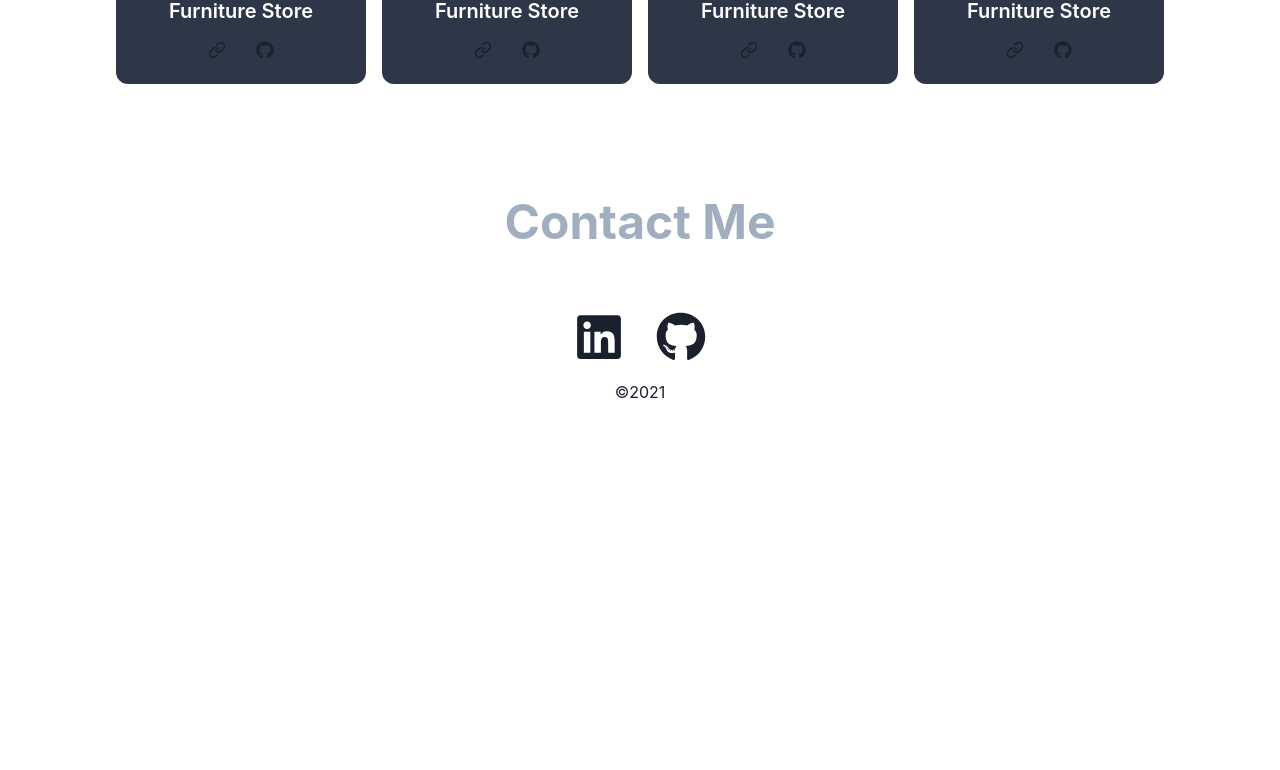
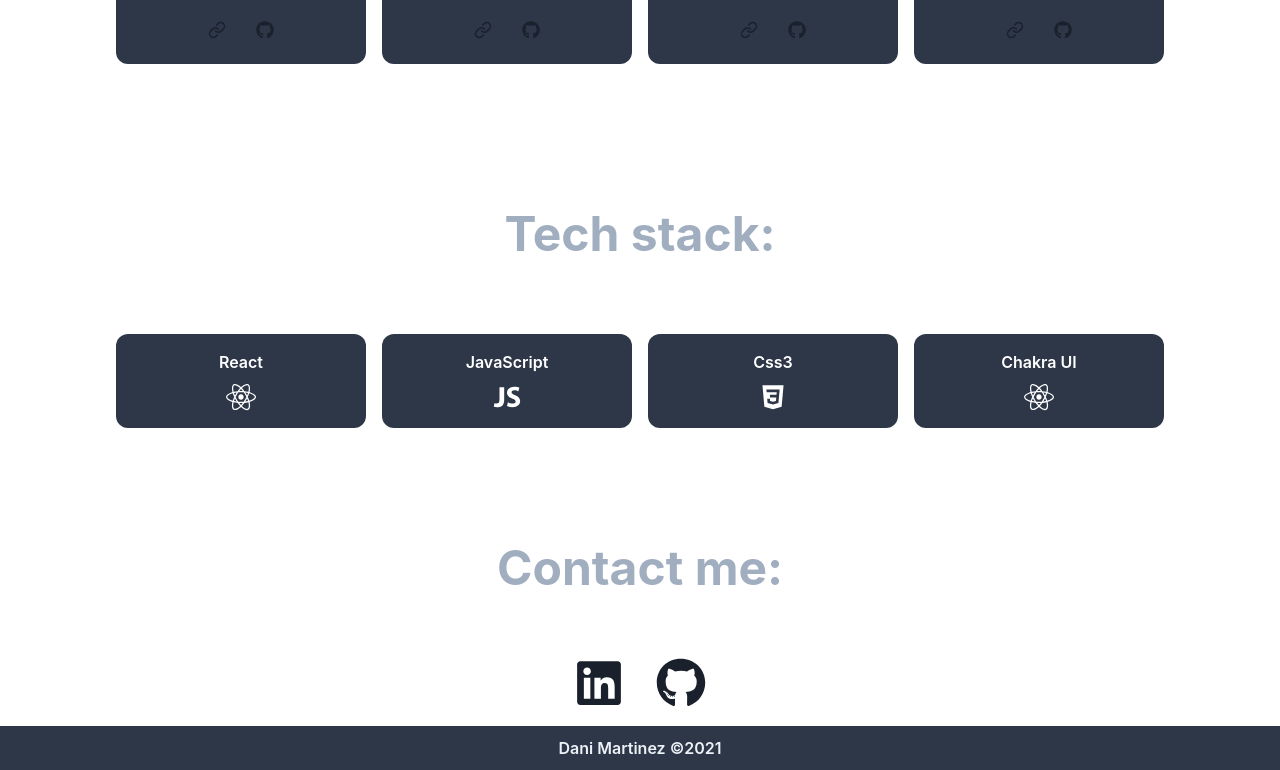
Before and after one commit to DanMartinez01/Portfolio-with-Chakra-IU, a React (Create React App) app: page / in a window 1280 px wide. Shown: the part 879-1649 px from the top of the page. Before the commit the page ends 1303 px from the top, so only its background shows below. Built offline with nearby package versions, Linux system fonts and the light colour scheme.

Commit message:
create TechStack component

```diff
--- a/src/App.js
+++ b/src/App.js
@@ -13,25 +13,27 @@ import { ColorModeSwitcher } from './ColorModeSwitcher';
 import { Header } from './components/Header';
 import { Profile } from './components/Profile';
 import { Social } from './components/Social';
+import { TechStack } from './components/TechStack';
 import { Footer } from './components/Footer';
 
 function App() {
   return (
     <ChakraProvider theme={theme}>
-      <VStack p={5}>
+      <VStack>
         <Flex w="100%">
           <Heading ml="8" size="md" fontWeight="semibold" color="cyan.400">Daniela Martinez</Heading>
           <Spacer />
-          <ColorModeSwitcher isRound="true" />
-          <IconButton icon={<FaGithub />} isRound="true"
+          <ColorModeSwitcher isRound="true" mr="4px" />
+          <IconButton icon={<FaGithub size="20px" />} isRound="true" mr="4px"
             onClick={() => window.open("https://github.com/DanMartinez01")} >
           </IconButton>
-          <IconButton icon={<FaLinkedin />} isRound="true"
+          <IconButton icon={<FaLinkedin size="20px" />} isRound="true" mr="4px"
             onClick={() => window.open("https://www.linkedin.com/in/daniela-mart%C3%ADnez-5935a9105/")}>
           </IconButton>
         </Flex>
         <Header />
         <Profile />
+        <TechStack />
         <Social />
         <Footer />
       </VStack>
--- a/src/components/Footer.js
+++ b/src/components/Footer.js
@@ -1,14 +1,14 @@
-import { HStack, Text, Divider } from "@chakra-ui/layout"
+import { HStack, Text } from "@chakra-ui/layout"
+// import { IconButton } from "@chakra-ui/react"
+// import { FaGithub, FaLinkedin } from "react-icons/fa"
 
 
 export const Footer = () => {
     return (
-        <HStack>
-            <Divider orientation='horizontal' color="red.400" type="solid" />
-            <Text align="center">
-                &copy;{new Date().getFullYear()}
+        <HStack w="100%" p="10px" bg="gray.700">
+            <Text margin="auto" size="md" fontWeight="semibold" color="gray.100">
+                Dani Martinez  &copy;{new Date().getFullYear()}
             </Text>
-            <Divider orientation='horizontal' color="red.400" type="solid" />
         </HStack>
 
     )
--- a/src/components/Profile.js
+++ b/src/components/Profile.js
@@ -17,7 +17,7 @@ export const Profile = () => {
         <Flex direction={isNotSmallerScreen ? "row" : "column"}>
             <Box alignSelf="center" px="12" py="8" margin={"auto"} >
                 <Heading fontWeight="bold" color="gray.400" size="2xl" textAlign="center" p={isNotSmallerScreen ? "12" : "0"}>
-                    My projects
+                    My projects:
                 </Heading>
                 <Flex direction={isNotSmallerScreen ? "row" : "column"} m="8px" p="10px">
                     <Box w="250px" rounded="12px" overflow="hidden" bg="gray.700" m="8px" _hover={{
--- a/src/components/Social.js
+++ b/src/components/Social.js
@@ -10,7 +10,7 @@ export const Social = () => {
             <VStack>
                 <Heading fontWeight="bold" color="gray.400" size="2xl"
                     textAlign="center" p={isNotSmallerScreen ? "12" : "0"}>
-                    Contact Me
+                    Contact me:
                 </Heading>
                 <HStack spacing={isNotSmallerScreen ? "8" : "6"} alignItems="center" m="8px" p="10px" >
                     <Icon as={FaLinkedin} boxSize="50"
--- /dev/null
+++ b/src/components/TechStack.js
@@ -0,0 +1,73 @@
+import { HStack, Text, Flex, Heading, Box, Link, Stack } from "@chakra-ui/layout"
+
+import { useMediaQuery } from '@chakra-ui/media-query';
+// import { IconButton } from "@chakra-ui/react"
+// import { FaGithub, FaLinkedin } from "react-icons/fa"
+import { FaReact } from 'react-icons/fa';
+import { IoLogoJavascript } from 'react-icons/io';
+import { DiCss3 } from 'react-icons/di';
+import { SiChakraui } from 'react-icons/si';
+
+
+export const TechStack = () => {
+    const [isNotSmallerScreen] = useMediaQuery("(min-width:1200px)");
+    return (
+        <Flex direction={isNotSmallerScreen ? "row" : "column"}>
+            <Box alignSelf="center" px="12" py="8" margin="auto" >
+                <Heading fontWeight="bold" color="gray.400" size="2xl" textAlign="center" p={isNotSmallerScreen ? "12" : "0"}>
+                    Tech stack:
+                </Heading>
+                <Flex direction={isNotSmallerScreen ? "row" : "column"} m="8px" p="12px">
+                    <Box w="250px" rounded="12px" bg="gray.700" m="8px" _hover={{
+                        bg: "gray.600",
+                        mt: "2px"
+                    }}>
+                        <Stack align="baseline" alignItems="center" p="16px">
+                            <Text fontWeight="semibold" color="white" size="2xl" textAlign="center">
+                                React
+                            </Text>
+                            <FaReact color="white" size="30px" />
+                        </Stack>
+                    </Box>
+                    <Box w="250px" rounded="12px" overflow="hidden" bg="gray.700" m="8px" _hover={{
+                        bg: "gray.600",
+                        mt: "2px"
+                    }}>
+                        <Stack align="baseline" alignItems="center" p="16px">
+                            <Text fontWeight="semibold" color="white" size="2xl" textAlign="center">
+                                JavaScript
+                            </Text>
+                            <IoLogoJavascript color="white" size="30px" />
+                        </Stack>
+                    </Box>
+                    <Box w="250px" rounded="12px" overflow="hidden" bg="gray.700" m="8px" _hover={{
+                        bg: "gray.600",
+                        mt: "2px"
+                    }}>
+                        <Stack align="baseline" alignItems="center" p="16px">
+                            <Text fontWeight="semibold" color="white" size="2xl" textAlign="center">
+                                Css3
+                            </Text>
+                            <DiCss3 color="white" size="30px" />
+                        </Stack>
+                    </Box>
+                    <Box w="250px" rounded="12px" overflow="hidden" bg="gray.700" m="8px" _hover={{
+                        bg: "gray.600",
+                        mt: "2px"
+                    }}>
+                        <Stack align="baseline" alignItems="center" p="16px">
+                            <Text fontWeight="semibold" color="white" size="3xl" textAlign="center">
+                                Chakra UI
+                            </Text>
+                            {/* <SiChakraui color="white" size="30px" /> */}
+                            <FaReact color="white" size="30px" />
+                        </Stack>
+                    </Box>
+                </Flex>
+            </Box >
+        </Flex >
+
+    )
+}
+
+export default TechStack
```
